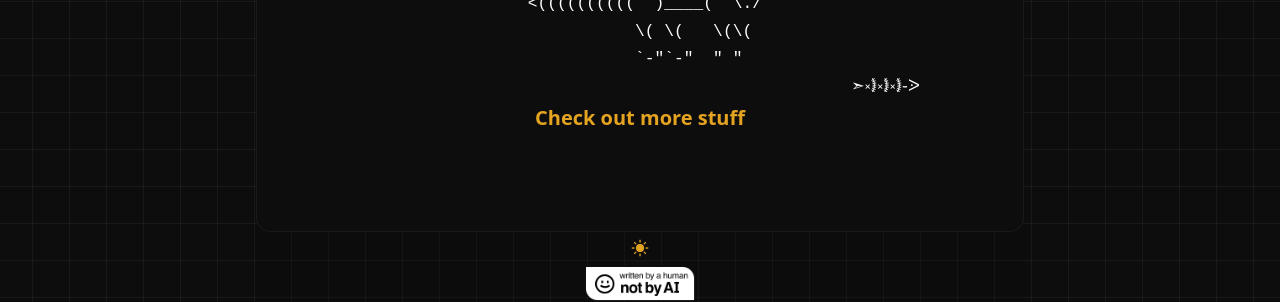
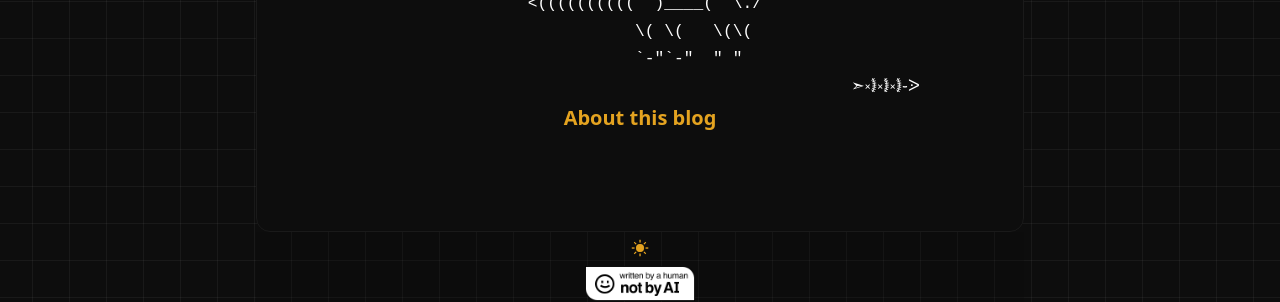
Before and after one commit to raccoonfangz/raccoonfangz.github.io, a Jekyll site: the page built from secret.md, in a window 1280 px wide. Shown: the part 369-671 px from the top of the page. Built offline with Jekyll 4.4.1, drawn with Linux system fonts in a browser that asks for light colours.

Commit message:
Update secret.md

```diff
--- a/secret.md
+++ b/secret.md
@@ -17,6 +17,6 @@ a raccoon inside ourselves⠀
            \( \(   \(\(
           `-"`-"  " "
                                                       ➣༝𖠣༝𖠣༝𖠣֊ᐷ⠀⠀⠀
-<strong><a href="/misc">Check out more stuff</a></strong>
+<strong><a href="/about">About this blog</a></strong>
   </pre>
 </div>
```
